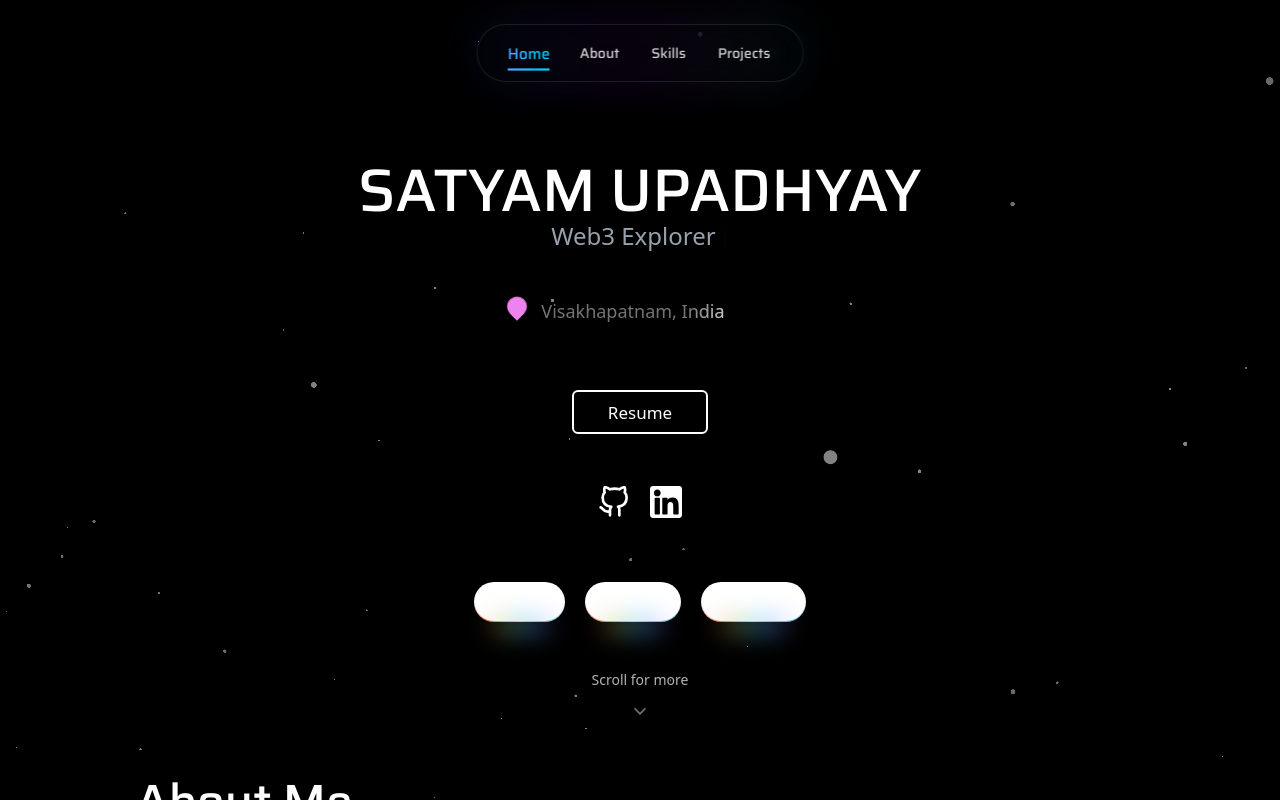
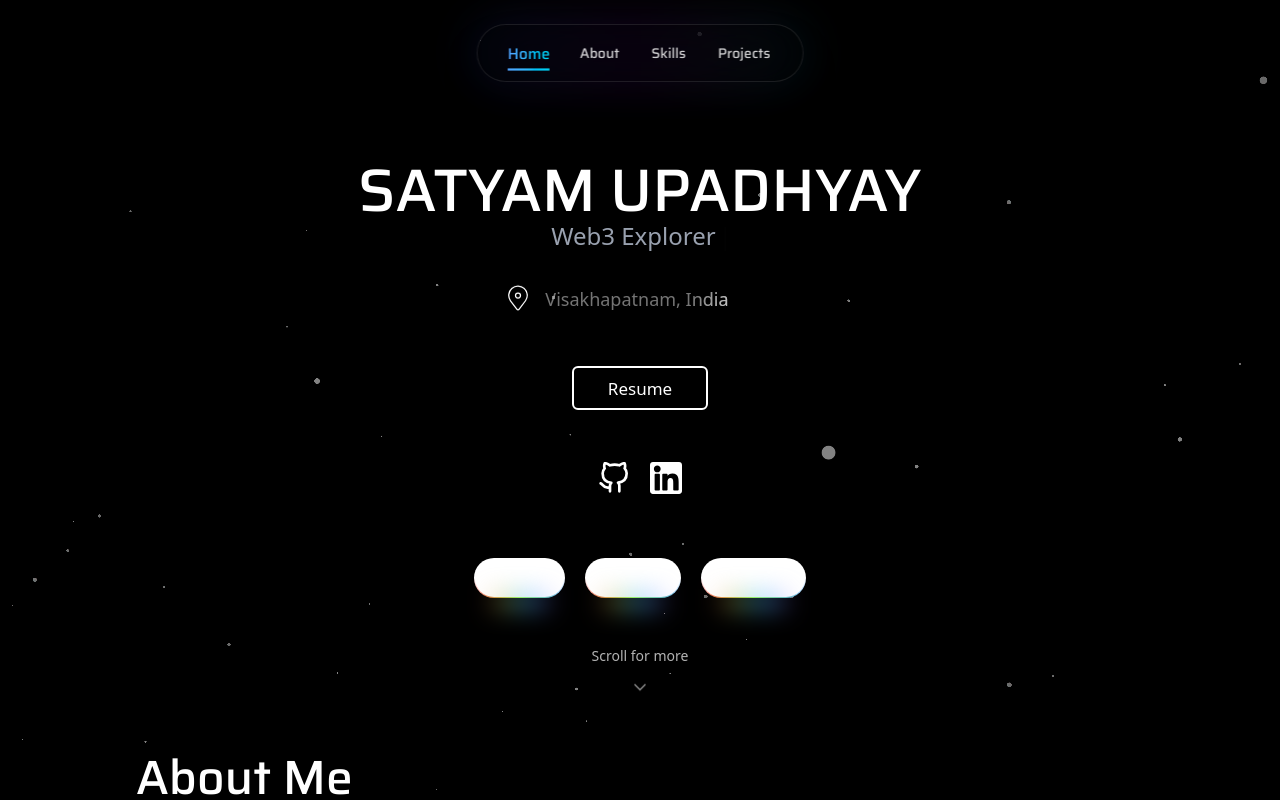
Before and after one commit to Satyam00915/Portfolio-2.0, a React (Vite) app: page / in a window 1280 px wide. Built offline with nearby package versions, Linux system fonts and the light colour scheme; grey boxes are pictures that could not be loaded.

Commit message:
location

```diff
--- a/src/Components/UI/Location.tsx
+++ /dev/null
@@ -1,71 +0,0 @@
-import styled from "styled-components";
-
-const Location = () => {
-  return (
-    <StyledWrapper>
-      <div className="loader" />
-    </StyledWrapper>
-  );
-};
-
-const StyledWrapper = styled.div`
-  .loader {
-    width: 14px;
-    height: 14px;
-    display: block;
-    margin: 20px auto;
-    box-sizing: border-box;
-    position: relative;
-  }
-
-  .loader::after {
-    content: "";
-    width: 1px;
-    height: 1px;
-    left: 0;
-    bottom: 0;
-    position: absolute;
-    border-radius: 50% 50% 0;
-    border: 10px solid violet;
-    transform: rotate(45deg) translate(0, 0);
-    box-sizing: border-box;
-    animation: animMarker 0.5s ease-in-out infinite alternate;
-  }
-
-  .loader::before {
-    content: "";
-    box-sizing: border-box;
-    position: absolute;
-    left: 0;
-    right: 0;
-    margin: auto;
-    top: 150%;
-    width: 24px;
-    height: 4px;
-    border-radius: 50%;
-    background: rgba(0, 0, 0, 0.2);
-    animation: animShadow 0.4s ease-in-out infinite alternate;
-  }
-
-  @keyframes animMarker {
-    0% {
-      transform: rotate(45deg) translate(5px, 5px);
-    }
-
-    100% {
-      transform: rotate(45deg) translate(-1px, -1px);
-    }
-  }
-
-  @keyframes animShadow {
-    0% {
-      transform: scale(0.5);
-    }
-
-    100% {
-      transform: scale(1);
-    }
-  }
-`;
-
-export default Location;
--- a/src/Pages/Hero.tsx
+++ b/src/Pages/Hero.tsx
@@ -1,10 +1,10 @@
 import BlurText from "../Components/UI/BlurText";
 import ShinyText from "../Components/UI/ShinyText";
-import Location from "../Components/UI/Location";
 import Button from "../Components/UI/Button";
 import Skill from "../Components/UI/Skill";
 import { Typewriter } from "react-simple-typewriter";
 import ScrollButton from "../Components/UI/Scroll";
+import { CiLocationOn } from "react-icons/ci";
 
 const Hero = () => {
   return (
@@ -34,8 +34,8 @@ const Hero = () => {
         </div>
 
         {/* Location */}
-        <div className="flex items-center justify-center gap-5 pr-12">
-          <Location />
+        <div className="flex items-center justify-center gap-3  pr-12">
+          <CiLocationOn className="animate-bounce" fill="white" size={30} />
           <ShinyText
             text="Visakhapatnam, India"
             speed={5}
```
